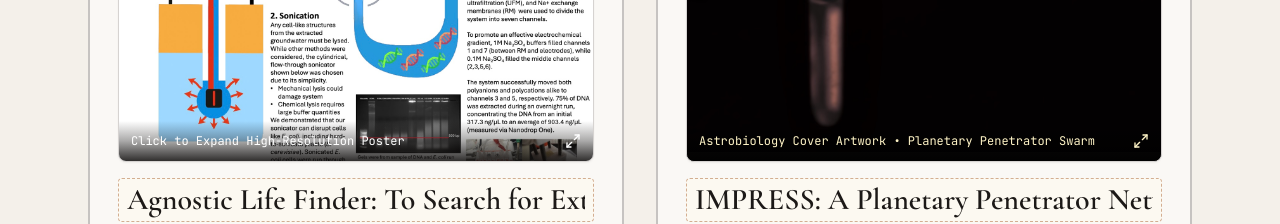
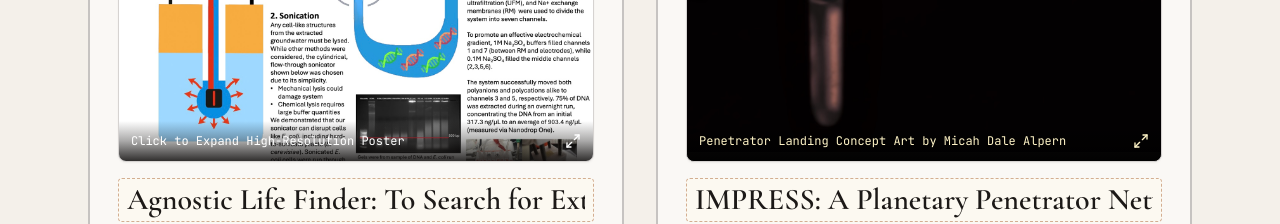
Before and after one commit to holdenalpern/uf-isp-eportfolio, a React (Vite) app: page / in a window 1280 px wide. Shown: the part 2500-2724 px from the top of the page. Built offline with nearby package versions, Linux system fonts and the light colour scheme.

Commit message:
Adjust research showcase aspect ratios and credit Micah Dale Alpern for penetrator concept art

```diff
--- a/src/concepts/Concept4MuseumFolio.tsx
+++ b/src/concepts/Concept4MuseumFolio.tsx
@@ -628,7 +628,7 @@ export const Concept4MuseumFolio: React.FC = () => {
                     className="h-full w-full object-contain transition-transform duration-300 group-hover:scale-[1.02]"
                   />
                   <div className="inset-x-0 bottom-0 absolute bg-gradient-to-t from-black/85 via-black/35 to-transparent p-3 flex items-center justify-between text-xs font-mono-tech text-amber-100">
-                    <span>Astrobiology Cover Artwork • Planetary Penetrator Swarm</span>
+                    <span>Penetrator Landing Concept Art by Micah Dale Alpern</span>
                     <Maximize2 className="h-4 w-4 shrink-0" />
                   </div>
                 </div>
```
